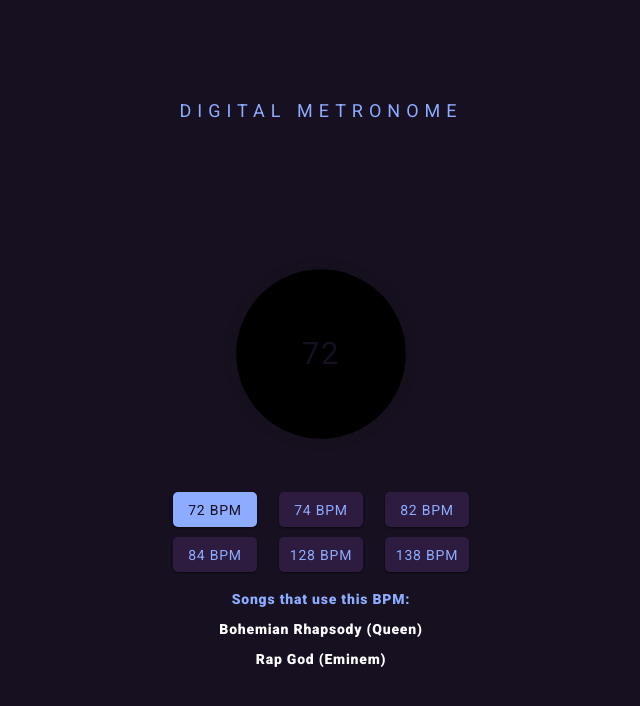
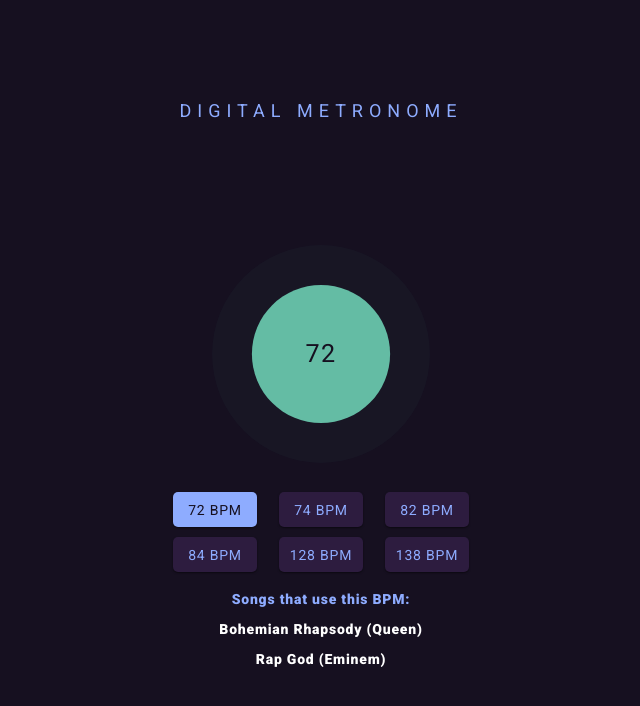
Before and after one commit to patrivet/metronome, a React (Create React App) app: page / in a window 1280 px wide. Shown: the top 706 px of the page, without its empty margins (319-959 px from the left). Built offline with nearby package versions, Linux system fonts and the light colour scheme.

Commit message:
Adjust colour and shadow depth of metronome animation

```diff
--- a/src/components/Metronome/Metronome.css
+++ b/src/components/Metronome/Metronome.css
@@ -8,13 +8,13 @@
   height: 132px;
   min-height: 132px;
   min-width: 132px;
-  background-color: black;
+  background-color: #64bca4;
   border-radius: 50%;
   display: flex;
   align-items: center;
   justify-content: center;
   margin: 67px auto;
-	box-shadow: 0 0 0 0 rgba(0, 0, 0, 1);
+	box-shadow: 0 0 0 0 rgba(100, 188, 164, 1);
 	transform: scale(1);
 	animation: pulse var(--pulse-rate) ease-out infinite;
 }
@@ -22,16 +22,16 @@
 @keyframes pulse {
 	0% {
 		transform: scale(0.99);
-		box-shadow: 0 0 0 0 rgba(0, 0, 0, 0.7);
+		box-shadow: 0 0 0 0 rgba(100, 188, 164, 0.7);
 	}
 
 	70% {
-		transform: scale(1.3);
-		box-shadow: 0 0 0 10px rgba(0, 0, 0, 0);
+		transform: scale(1.05);
+		box-shadow: 0 0 0 40px rgba(100, 188, 164, 0);
 	}
 
 	100% {
 		transform: scale(0.99);
-		box-shadow: 0 0 0 0 rgba(0, 0, 0, 0);
+		box-shadow: 0 0 0 0 rgba(100, 188, 164, 0);
 	}
 }
```
